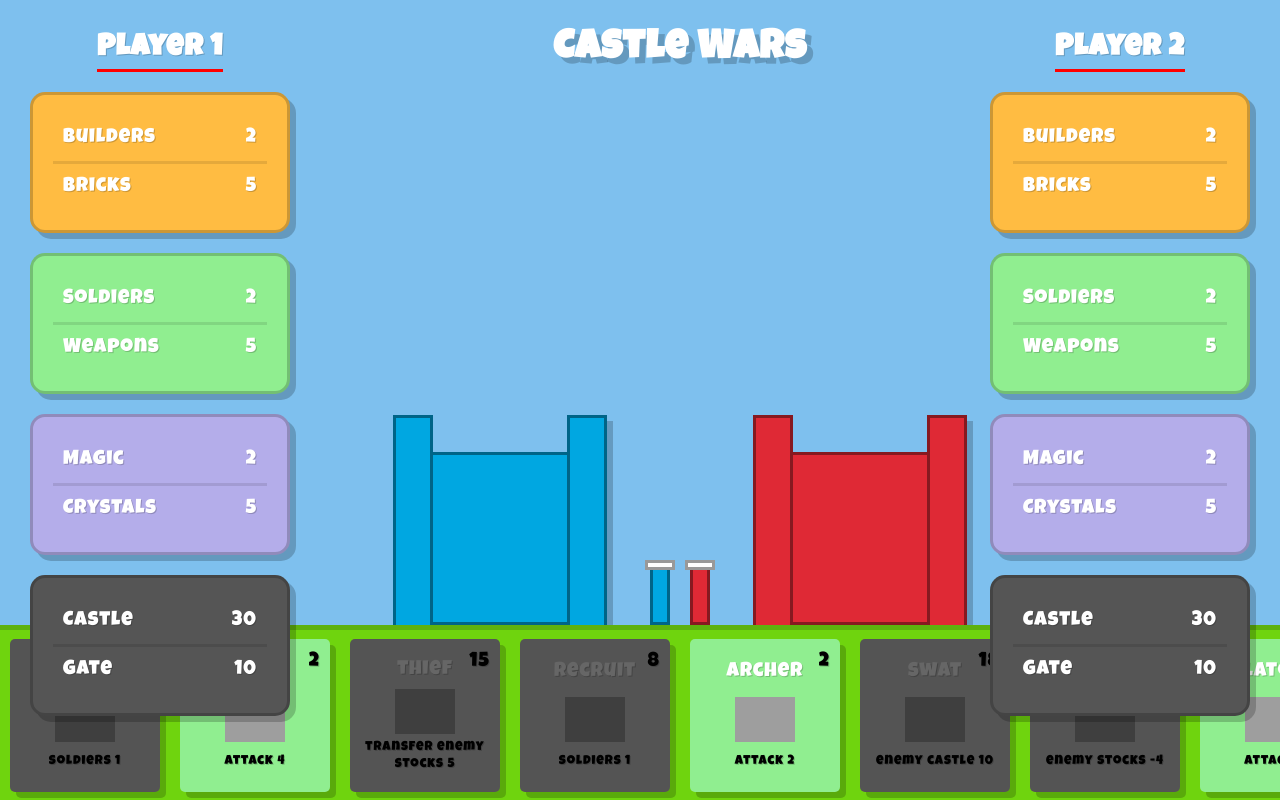
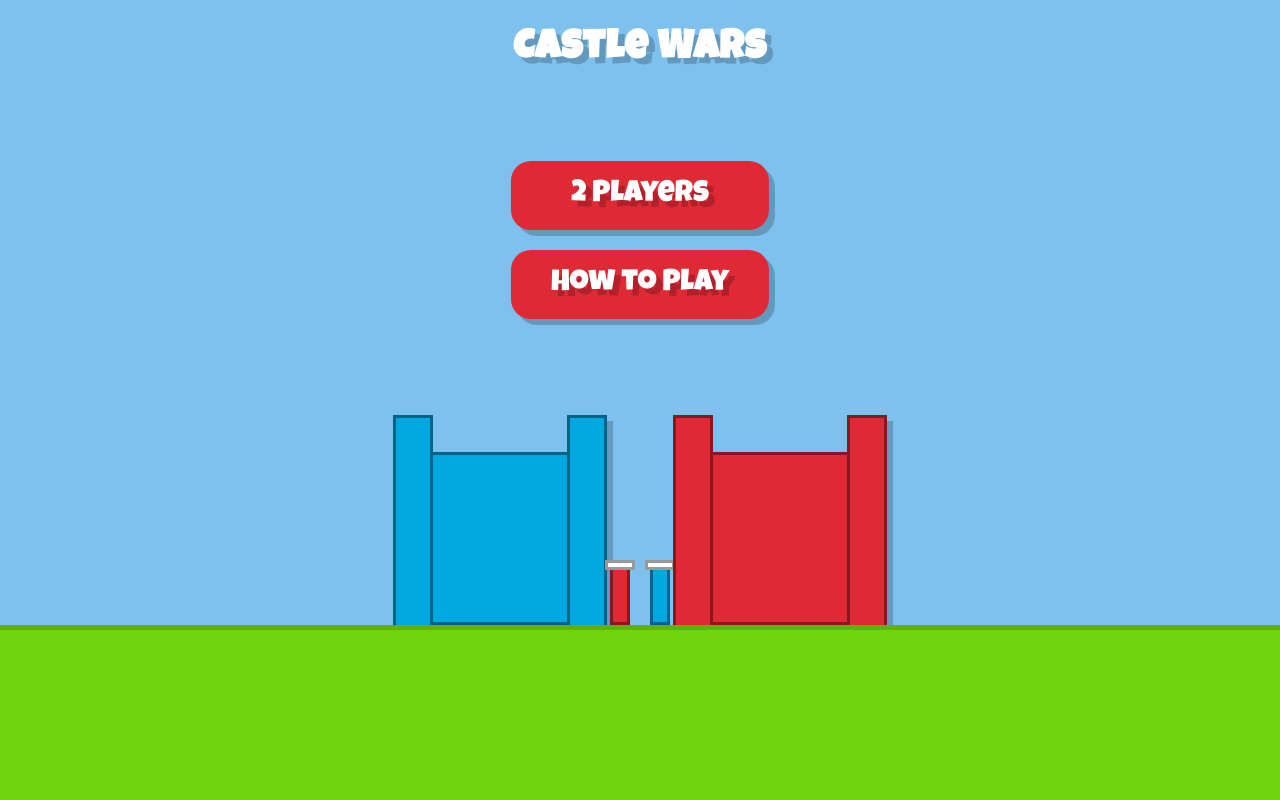
Before and after one commit to AlexanderMelox/Castle-Wars, a Vue app: page / in a window 1280 px wide. Built offline with nearby package versions, Linux system fonts and the light colour scheme; grey boxes are pictures that could not be loaded.

Commit message:
created the menu screen to pick 2 players

```diff
--- a/src/components/BattleField.vue
+++ b/src/components/BattleField.vue
@@ -1,13 +1,19 @@
 <template>
   <div class="battlefield">
+    <div class="battlefield__menu" v-if="!isPlaying">
+      <button class="battlefield__buttons" @click="isPlaying = true">2 Players</button>
+      <button class="battlefield__buttons">How to Play</button>
+    </div>
     <div class="battlefield__top">
       <PlayerResources
+        v-if="isPlaying"
         player="Player 1"
         :resources="players[0].resources"
         :castleHealth="players[0].castleHealth"
         :gateHealth="players[0].gateHealth"
       />
       <PlayerResources
+        v-if="isPlaying"
         player="Player 2"
         :resources="players[1].resources"
         :castleHealth="players[1].castleHealth"
@@ -25,7 +31,7 @@
       />
     </div>
     <div class="battlefield__bottom">
-      <Cards :cards="cardHand" :resources="players[0].resources"/>
+      <Cards v-if="isPlaying" :cards="cardHand" :resources="players[0].resources"/>
     </div>
   </div>
 </template>
@@ -68,7 +74,8 @@ export default {
           cards: []
         }
       ],
-      cards
+      cards,
+      isPlaying: false
     };
   },
   computed: {
@@ -109,4 +116,35 @@ export default {
   background-color: var(--color-grass);
   z-index: 3000;
 }
+
+.battlefield__menu {
+  position: fixed;
+  display: flex;
+  flex-direction: column;
+  justify-content: center;
+  z-index: 6000;
+  top: 30%;
+  left: 50%;
+  transform: translate(-50%, -50%);
+}
+
+.battlefield__buttons {
+  outline: none;
+  border: none;
+  color: var(--color-white);
+  font: inherit;
+  text-shadow: var(--text-shadow);
+  box-shadow: var(--text-shadow);
+  font-size: 3rem;
+  padding: 1.5rem 4rem;
+  border-radius: 2rem;
+  margin: 1rem;
+  background-color: var(--castle-red);
+  cursor: pointer;
+  transition: all 0.2s;
+}
+
+.battlefield__buttons:hover {
+  transform: translateY(-3px) scale(1.1);
+}
 </style>
```
